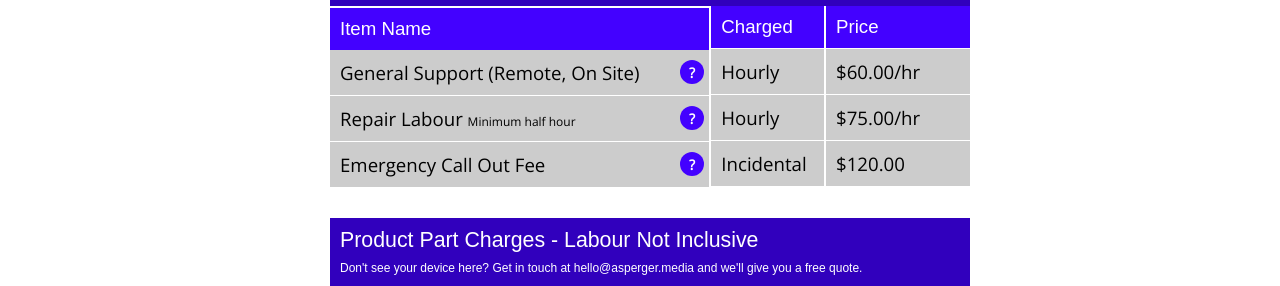
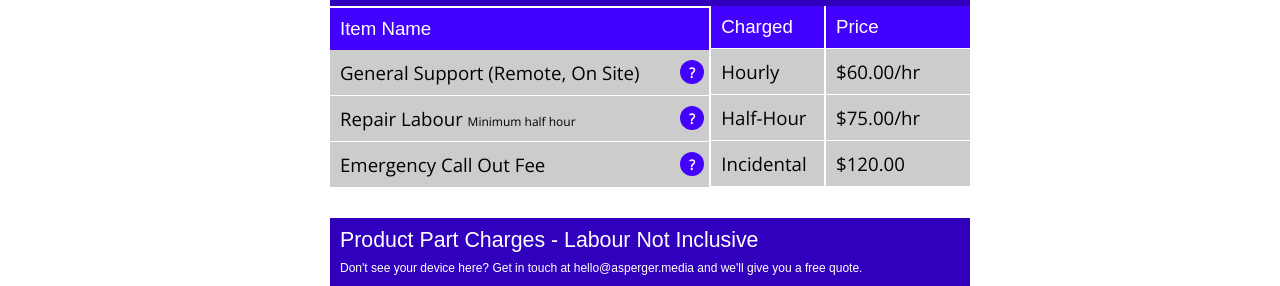
Before and after one commit to aspergermedia/aspergermedia.github.io, a Jekyll site: the page built from pricing.html, in a window 1280 px wide. Shown: the part 479-765 px from the top of the page. Built offline with Jekyll 4.4.1, drawn with Linux system fonts in a browser that asks for light colours; some web fonts are replaced.

Commit message:
Commit the update to half hourly under repair labour

```diff
--- a/pricing.html
+++ b/pricing.html
@@ -43,7 +43,7 @@ title: Pricing | Asperger Media. Autistic. Information Tech.
         </div>
     </div>
     <div class="pricing-tbl-ct-2">
-        Hourly
+        Half-Hour
     </div>
     <div class="pricing-tbl-ct-3">
         $75.00/hr
```
